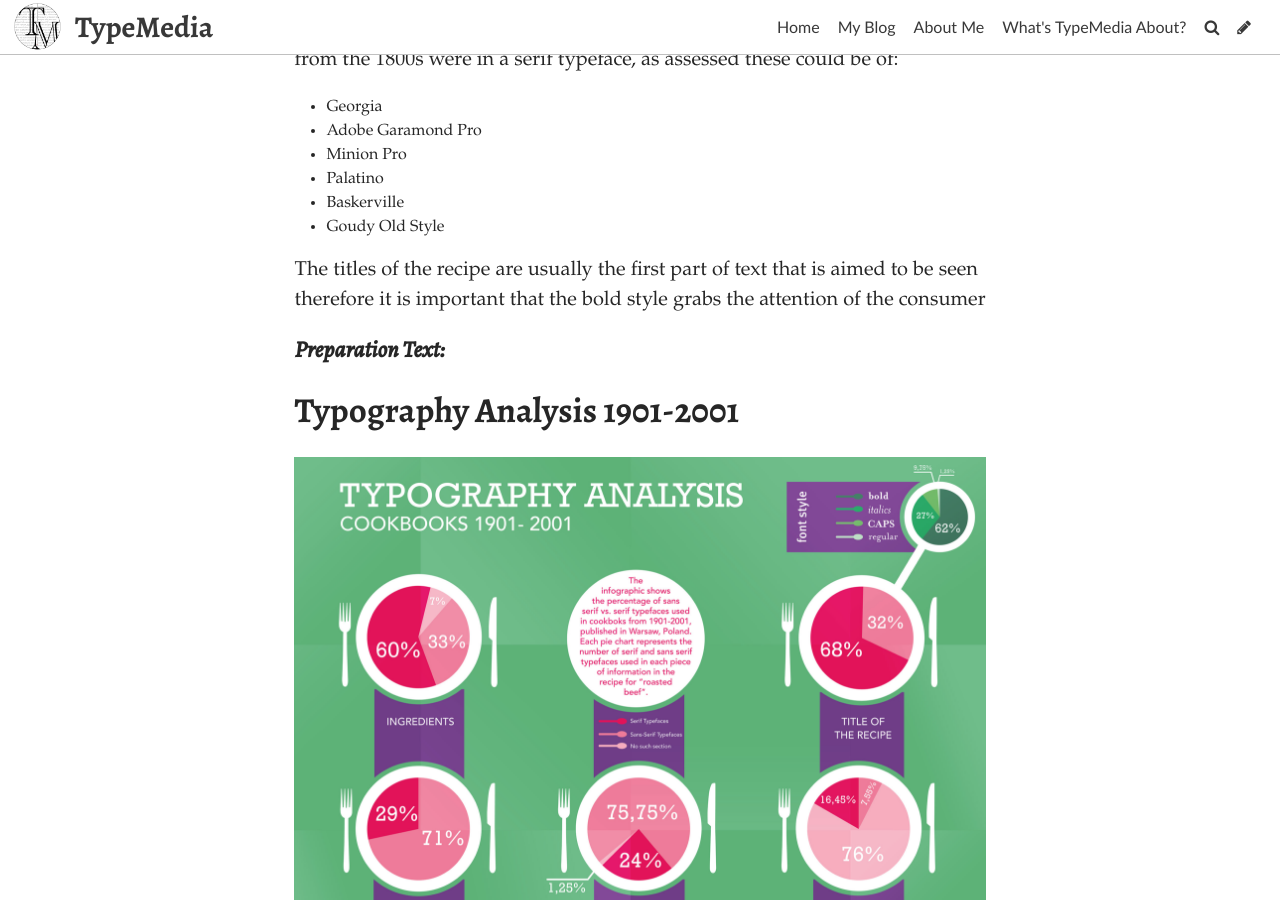
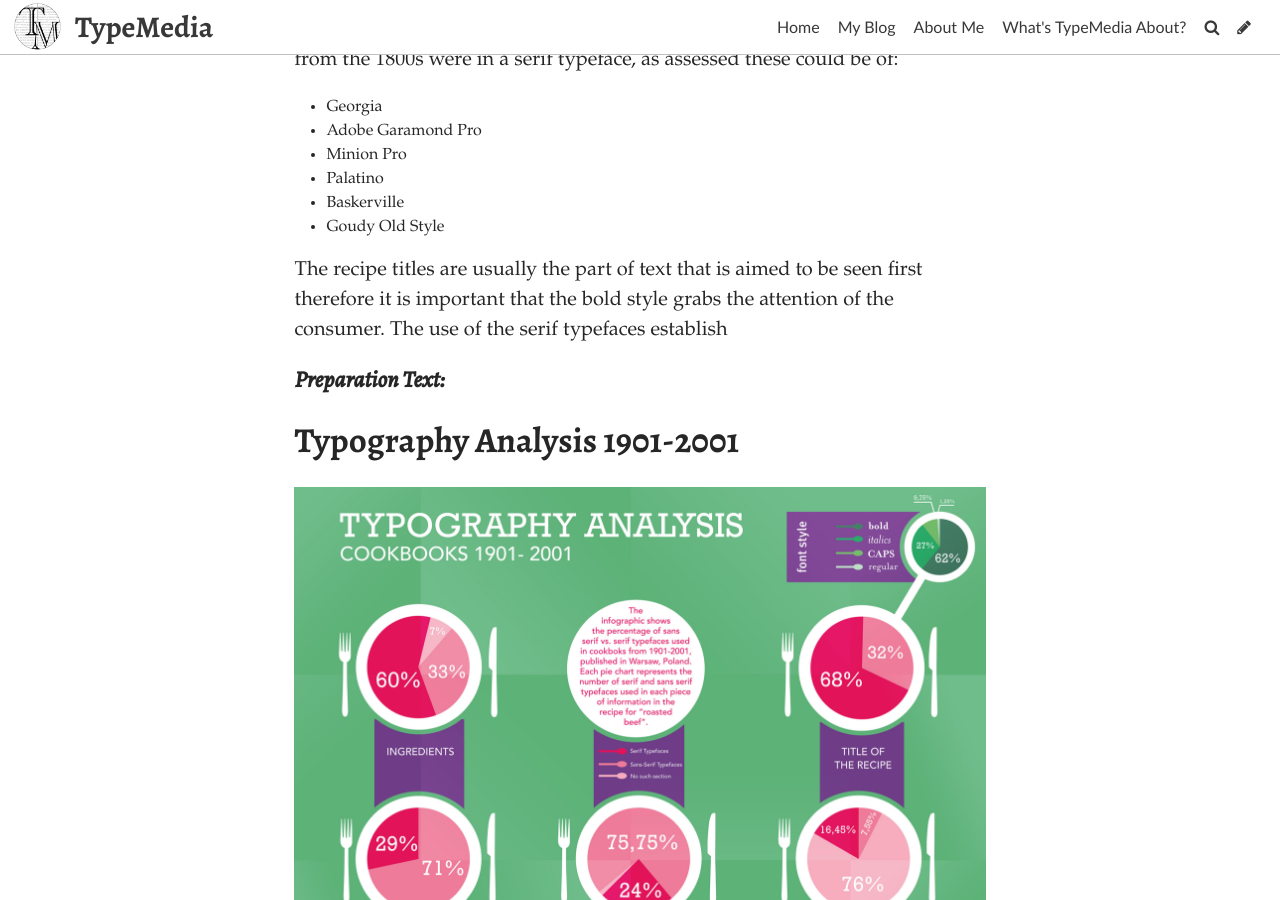
Before and after one commit to charlotteaashley/typo-design-template, a Jekyll site: the page built from _posts/2021-10-21-typography-in-cook-books.md, in a window 1280 px wide and 900 px high, scrolled down 1590 px. Built offline with Jekyll 4.4.1, drawn with Linux system fonts in a browser that asks for light colours; some web fonts are replaced.

Commit message:
Update Post “2021-10-21-typography-in-cook-books”

```diff
--- a/_posts/2021-10-21-typography-in-cook-books.md
+++ b/_posts/2021-10-21-typography-in-cook-books.md
@@ -29,7 +29,7 @@
 * Baskerville
 * Goudy Old Style
 
-The titles of the recipe are usually the first part of text that is aimed to be seen therefore it is important that the bold style grabs the attention of the consumer
+The recipe titles are usually the part of text that is aimed to be seen first therefore it is important that the bold style grabs the attention of the consumer. The use of the serif typefaces establish
 
 #### *Preparation Text:*
 
```
